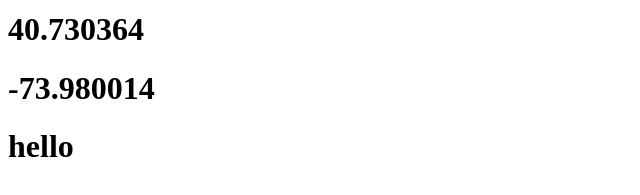
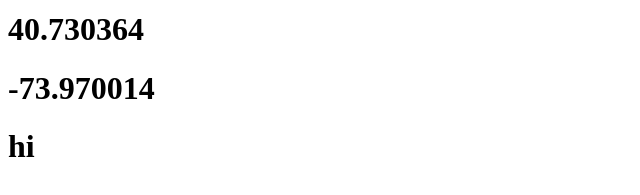
Before and after one commit to KirillHlu/data-base-for-maps, a plain HTML site: page index.html in a window 1280 px wide. Shown: the part 361-556 px from the top of the page, 0-640 px from the left. Drawn offline with Linux system fonts and the light colour scheme.

Commit message:
Update index.html

```diff
--- a/index.html
+++ b/index.html
@@ -11,7 +11,7 @@
     <h1>35.0</h1>
     <h1>sdfdf</h1>
     <h1>40.730364</h1>
-    <h1>-73.980014</h1>
-    <h1>hello</h1>
+    <h1>-73.970014</h1>
+    <h1>hi</h1>
   </body>
 </html>
```
